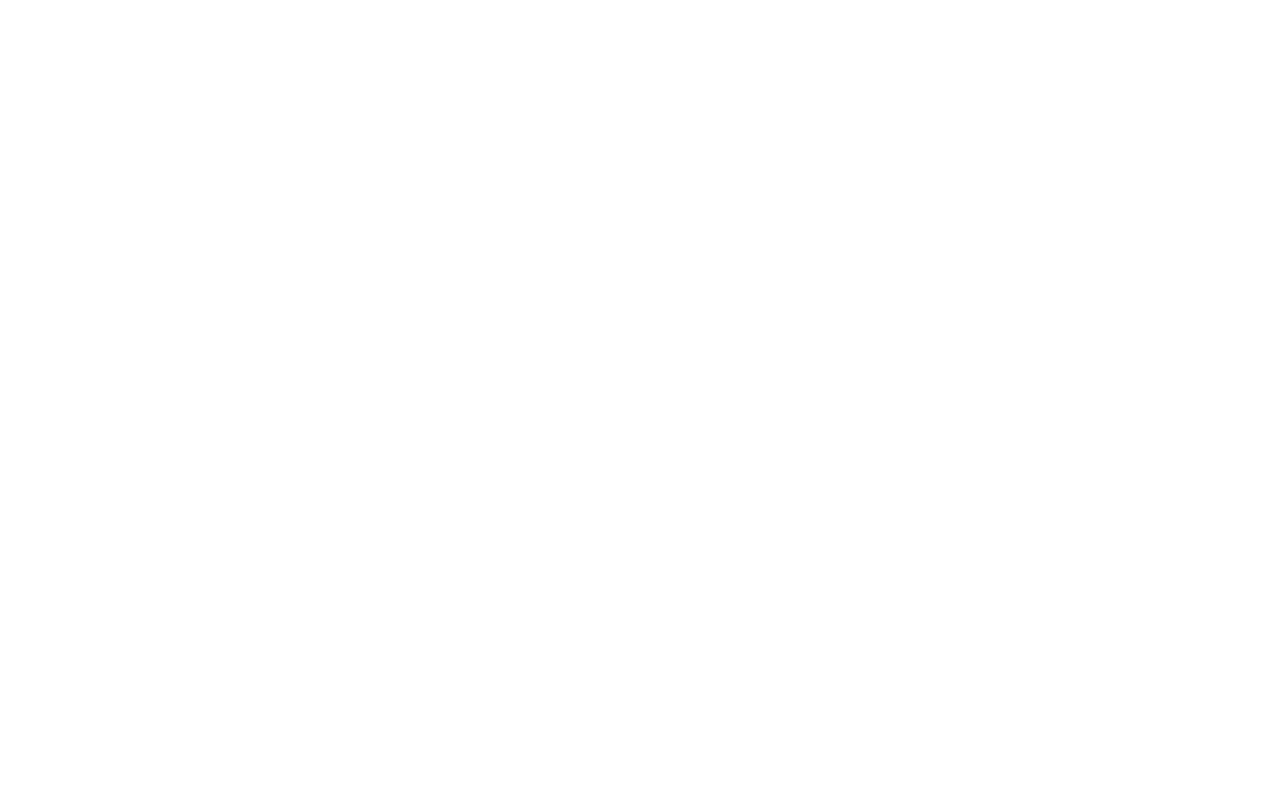
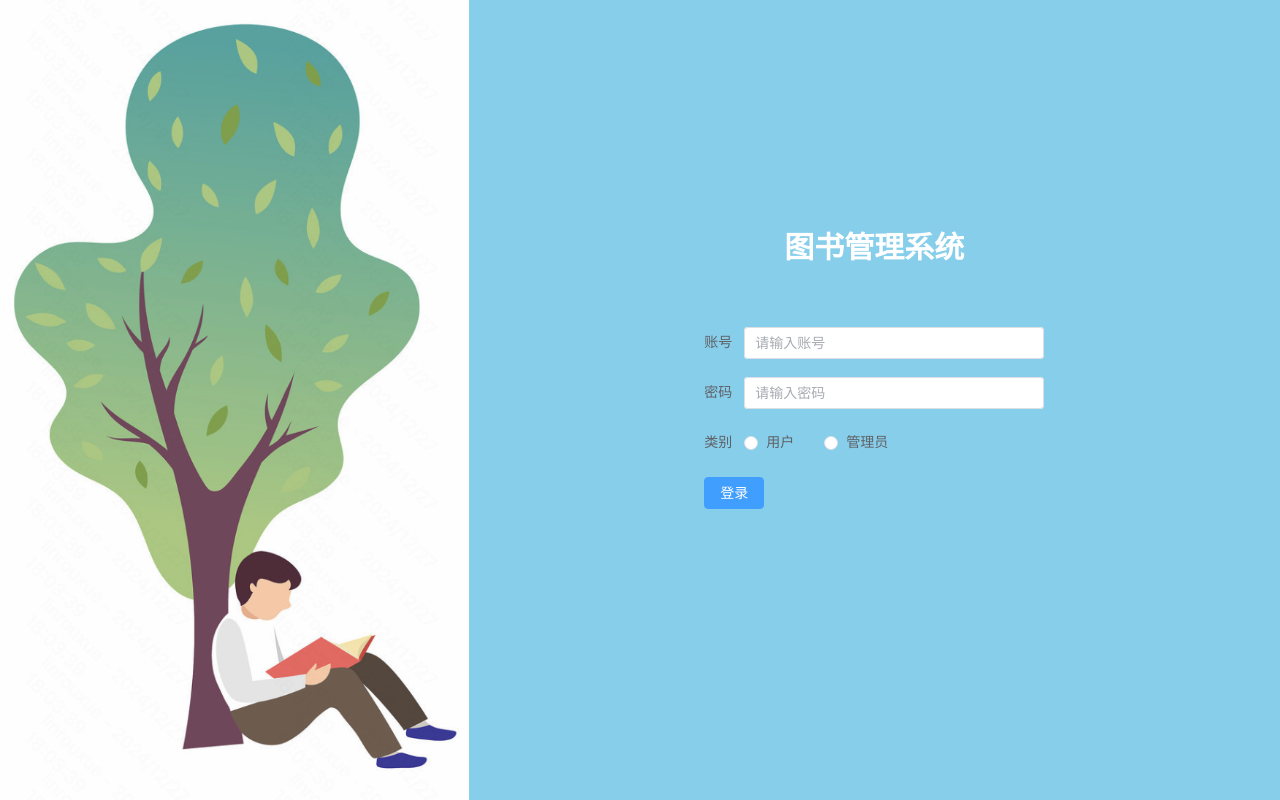
Before and after one commit to linrouxue/library-system, a Vue app: page /login in a window 1280 px wide. Before the commit this address had no page. Built offline with nearby package versions, Linux system fonts and the light colour scheme.

Commit message:
前端大体页面构建

```diff
--- a/src/components/HeaderPage.vue
+++ b/src/components/HeaderPage.vue
@@ -3,19 +3,20 @@
 <div class="header">
     <div class="title">图书管理系统</div>
     <div class="user-icon">
-        <el-icon><User /></el-icon>
+        <el-dropdown>
+            <el-icon class="user-icon"><User /></el-icon>
+            <template #dropdown>
+            <el-dropdown-menu>
+                <el-dropdown-item>退出登录</el-dropdown-item>
+            </el-dropdown-menu>
+            </template>
+        </el-dropdown>
     </div>
 </div>
 </template>
 
 <script setup>
 import { User } from '@element-plus/icons-vue';
-// export default {
-// name: 'headerPage',
-// props: {
-//     msg: String
-// }
-// }
 </script>
 
 <style scoped>
@@ -37,5 +38,6 @@ import { User } from '@element-plus/icons-vue';
 
     font-size: 20px;
     cursor: pointer;
+    color: #fff;
 }
 </style>
--- /dev/null
+++ b/src/components/home/book.vue
@@ -0,0 +1,11 @@
+<template>
+<div>
+    用户
+</div>
+</template>
+
+<script setup>
+</script>
+
+<style scoped>
+</style>
--- /dev/null
+++ b/src/components/home/send.vue
@@ -0,0 +1,11 @@
+<template>
+<div>
+    用户
+</div>
+</template>
+
+<script setup>
+</script>
+
+<style scoped>
+</style>
--- /dev/null
+++ b/src/components/home/user.vue
@@ -0,0 +1,69 @@
+<template>
+<el-table :data="filterTableData" style="width: 100%">
+    <el-table-column label="Date" prop="date" />
+    <el-table-column label="Name" prop="name" />
+    <el-table-column align="right">
+    <template #header>
+        <el-input v-model="search" size="small" placeholder="Type to search" />
+    </template>
+    <template #default="scope">
+        <el-button size="small" @click="handleEdit(scope.$index, scope.row)">
+        Edit
+        </el-button>
+        <el-button
+        size="small"
+        type="danger"
+        @click="handleDelete(scope.$index, scope.row)"
+        >
+        Delete
+        </el-button>
+    </template>
+    </el-table-column>
+</el-table>
+</template>
+
+<script setup>
+import { computed, ref } from 'vue'
+
+
+const search = ref('')
+const filterTableData = computed(() =>
+tableData.filter(
+    (data) =>
+    !search.value ||
+    data.name.toLowerCase().includes(search.value.toLowerCase())
+)
+)
+const handleEdit=(index,row)=> {
+console.log(index, row)
+}
+const handleDelete = (index,row) => {
+console.log(index, row)
+}
+
+const tableData = [
+{
+    date: '2016-05-03',
+    name: 'Tom',
+    address: 'No. 189, Grove St, Los Angeles',
+},
+{
+    date: '2016-05-02',
+    name: 'John',
+    address: 'No. 189, Grove St, Los Angeles',
+},
+{
+    date: '2016-05-04',
+    name: 'Morgan',
+    address: 'No. 189, Grove St, Los Angeles',
+},
+{
+    date: '2016-05-01',
+    name: 'Jessy',
+    address: 'No. 189, Grove St, Los Angeles',
+},
+]
+</script>
+
+<style scoped>
+</style>
--- a/src/main.css
+++ b/src/main.css
@@ -1,4 +1,6 @@
-body{
+body, html {
     margin: 0;
     padding: 0;
+    height: 100%;
+    /* overflow: hidden; */
 }
--- a/src/pages/About.vue
+++ /dev/null
@@ -1,17 +0,0 @@
-<template>
-<div class="hello">
-    about
-</div>
-</template>
-
-<script>
-export default {
-name: 'HelloWorld',
-props: {
-    msg: String
-}
-}
-</script>
-
-<style scoped>
-</style>
--- a/src/pages/HomePage.vue
+++ b/src/pages/HomePage.vue
@@ -4,6 +4,9 @@
     <HeaderPage></HeaderPage>
     <div class="contain">
       <AsidePage></AsidePage>
+      <div class="form-box">
+          <router-view></router-view>
+      </div>
     </div>
   </div>
 </template>
@@ -28,7 +31,12 @@ export default {
 }
 .contain {
   flex: 1;
-  /* display: flex;
-  flex-direction: row; */
+  display: flex;
+}
+.form-box {
+  flex: 1;
+  margin: 30px;
+  height: 800px;
+  overflow: scroll;
 }
 </style>
--- /dev/null
+++ b/src/pages/Login.vue
@@ -0,0 +1,84 @@
+<template>
+    <div class="login">
+        <img class="login-image" src="@/assets/images/readBook.png" alt="">
+        <div class="login-right">
+            <div class="login-title">图书管理系统</div>
+            <div class="login-box">
+                <el-form :model="form" label-width="auto">
+                <el-form-item label="账号">
+                    <el-input v-model="form.account"
+                        style="width: 300px;"
+                        placeholder="请输入账号"
+                    />
+                </el-form-item>
+                <el-form-item label="密码">
+                    <el-input
+                        v-model="form.password"
+                        type="password"
+                        placeholder="请输入密码"
+                        show-password
+                    />
+                </el-form-item>
+                <el-form-item label="类别">
+                <el-radio-group v-model="form.class">
+                    <el-radio value="user">用户</el-radio>
+                    <el-radio value="manage">管理员</el-radio>
+                </el-radio-group>
+                </el-form-item>
+                <el-form-item>
+                <router-link to="/home"><el-button type="primary" @click="onSubmit">登录</el-button></router-link>
+                </el-form-item>
+            </el-form>
+            </div>
+        </div>
+    </div>
+</template>
+
+<script setup>
+import { reactive } from 'vue'
+const form = reactive({
+  account: '',
+  password: '',
+  class: '',
+})
+
+const onSubmit = () => {
+  console.log('submit!')
+}
+</script>
+
+<style scoped>
+.login {
+    display: flex;
+    align-items: center;
+    justify-content: space-between;
+    height: 100vh;
+}
+.login-image {
+    height: 100%;
+}
+.login-right {
+    flex: 1;
+    display: flex;
+    flex-direction: column;
+    align-items: center;
+    justify-content: center;
+    background-color: skyblue;
+    height: 100%;
+}
+.login-title{
+    font-size: 30px;
+    font-weight: 700;
+    margin-bottom: 10px;
+    color: #fff;
+}
+.login-box {
+    display: flex;
+    flex-direction: column;
+    justify-content: center;
+    align-items: center;
+    width: 500px;
+    height: 300px;
+    border-radius: 12px;
+}
+</style>
--- a/src/router/index.js
+++ b/src/router/index.js
@@ -1,18 +1,39 @@
 import { createRouter, createWebHistory } from 'vue-router';
 import { defineAsyncComponent } from 'vue';
+import User from '@/components/home/user.vue'
+import Book from '@/components/home/book.vue'
+import Send from '@/components/home/send.vue'
 
 const routes = [
   {
     path: '/',
+    redirect: '/login'
+  },
+  {
+    path: '/home',
     name: 'home',
     component: defineAsyncComponent(() => import('../pages/HomePage.vue')),
-    meta: { title: '首页' }
+    meta: { title: '首页' },
+    children: [
+        {
+          path: '/home/user',
+          component: User
+        },
+        {
+            path: '/home/book',
+            component: Book
+        },
+        {
+          path: '/home/send',
+          component: Send
+        }
+      ]
   },
   {
-    path: '/about',
-    name: 'about',
-    component: defineAsyncComponent(() => import('../pages/About.vue')),
-    meta: { title: '列表页' }
+    path: '/login',
+    name: 'login',
+    component: defineAsyncComponent(() => import('../pages/Login.vue')),
+    meta: { title: '登录页' }
   }
 ];
 
```
Also changed, not shown: .eslintrc.js (added), src/assets/images/readBook.png (added).
